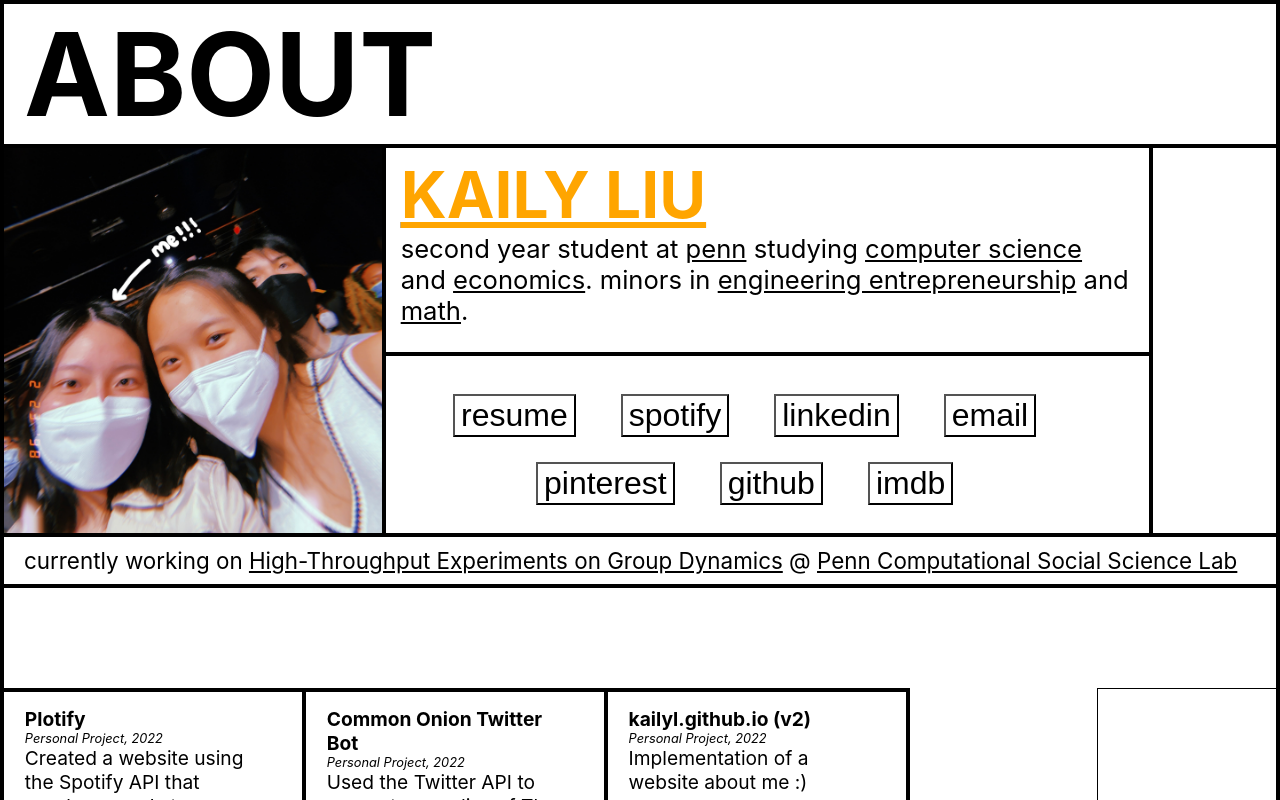
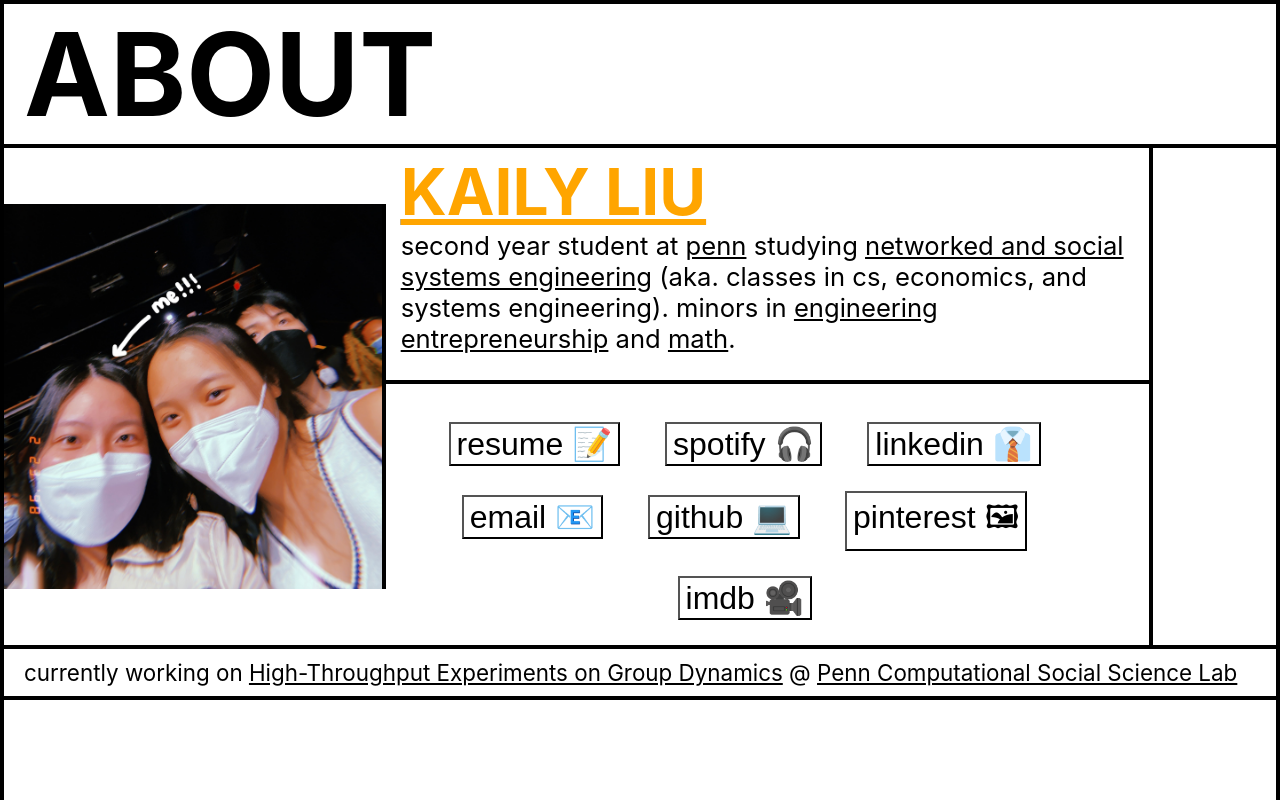
Before and after one commit to kailyl/old-site, a React (Create React App) app in the folder my-app/: page / in a window 1280 px wide. Shown: the top 800 px of the page. Built offline with nearby package versions, Linux system fonts and the light colour scheme.

Commit message:
changed major

```diff
--- a/my-app/src/components/Bio.jsx
+++ b/my-app/src/components/Bio.jsx
@@ -5,10 +5,9 @@ import Buttons from './Buttons';
 
 
 export default function Bio() {
-    const me = <a href="https://drive.google.com/file/d/1faPBd3xzovX8ovZOxSzwqMLz8kpybN3C/view?usp=sharing" className='link'>KAILY LIU</a>;
+    const me = <a href="https://drive.google.com/file/d/1RlMBHylw8dymkjUlQROeiMDD0jnY7lKO/view?usp=sharing" className='link'>KAILY LIU</a>;
     const penn = <a href="https://www.upenn.edu/" className='link2'>penn</a>;
-    const cs = <a href="https://www.cis.upenn.edu/undergraduate/program-offerings/computer-science-bse/" className='link2'>computer science</a>;
-    const econ = <a href="https://economics.sas.upenn.edu/undergraduate" className='link2'>economics</a>;
+    const nets = <a href="https://www.nets.upenn.edu/long/nets-curriculum" className='link2'>networked and social systems engineering</a>;
     const eent = <a href="https://eent.seas.upenn.edu/undergraduate-minor/" className='link2'>engineering entrepreneurship</a>;
     const math = <a href="https://www.math.upenn.edu/undergraduate/math-majors-and-minors/mathematics-minor" className='link2'>math</a>;
 
@@ -20,7 +19,7 @@ export default function Bio() {
                 <div>
                     <div className='aboot'>
                         <h1 className='myName'> {me}</h1>
-                        <p className='majors'> second year student at {penn} studying {cs} and {econ}.
+                        <p className='majors'> second year student at {penn} studying {nets} (aka. classes in cs, economics, and systems engineering).
                         minors in {eent} and {math}.</p>
                     </div>
                     <div className='iPt1'>
--- a/my-app/src/components/Buttons.jsx
+++ b/my-app/src/components/Buttons.jsx
@@ -7,43 +7,43 @@ export default function Buttons() {
                 onClick={(e) => {
                 e.preventDefault();
                 window.location.href='https://drive.google.com/file/d/1faPBd3xzovX8ovZOxSzwqMLz8kpybN3C/view?usp=sharing';
-                }}> resume </button>
+                }}> resume &#128221;</button>
             <button
                 className='buttonz'
                 onClick={(e) => {
                     e.preventDefault();
                     window.location.href='https://open.spotify.com/user/kailyliu';
-                }}> spotify </button>
+                }}> spotify &#127911;</button>
             <button
                 className='buttonz'
                 onClick={(e) => {
                 e.preventDefault();
                 window.location.href='https://www.linkedin.com/in/kaily-liu/';
-                }}> linkedin </button>
+                }}> linkedin &#128084;</button>
             <button
                 className='buttonz'
                 onClick={(e) => {
                     e.preventDefault();
                     window.location.href='mailto:kliu279@gmail.com';
-                }}> email </button>
+                }}> email &#128231;</button>
+            <button
+                className='buttonz'
+                onClick={(e) => {
+                e.preventDefault();
+                window.location.href='https://github.com/kailyl';
+                }}> github &#128187;</button>
             <button
                 className='buttonz'
                 onClick={(e) => {
                     e.preventDefault();
                     window.location.href='https://www.pinterest.com/kliu279/';
-                }}> pinterest </button>
-            <button
-                className='buttonz'
-                onClick={(e) => {
-                e.preventDefault();
-                window.location.href='https://github.com/kailyl';
-                }}> github </button>
+                }}> pinterest &#128444;</button>
             <button
                 className='buttonz'
                 onClick={(e) => {
                     e.preventDefault();
                     window.location.href='https://www.imdb.com/list/ls565032369/';
-                }}> imdb </button>
+                }}> imdb &#127909;</button>
         </div>
     )
 
```
